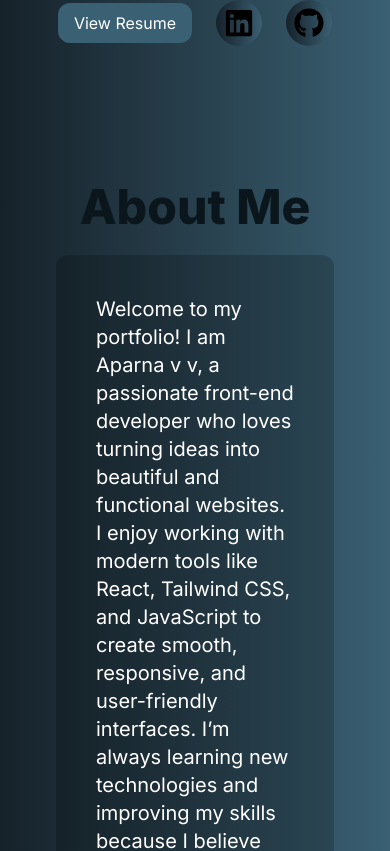
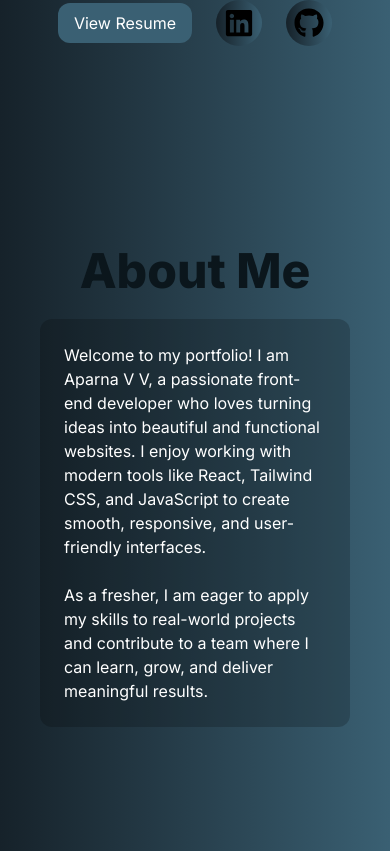
Before and after one commit to aparnavv373/My-portfolio, a React (Vite) app: page / in a window 390 px wide. Shown: the part 813-1664 px from the top of the page. Built offline with nearby package versions, Linux system fonts and the light colour scheme; no server answers.

Commit message:
Fix mobile layout issues

```diff
--- a/src/App.jsx
+++ b/src/App.jsx
@@ -12,7 +12,7 @@ function App() {
     <div className="min-h-screen bg-gradient-to-r from-[#16222A] to-[#3A6073] p-4">
       <Navbar />
 
-      <div className="pt-24">
+      <div className="pt-24 flex flex-col gap-20">
         <Home />
         <About />
         <Education />
--- a/src/Components/About.jsx
+++ b/src/Components/About.jsx
@@ -1,20 +1,28 @@
+function About() {
+  return (
+    <section
+      id="about"
+      className="flex flex-col gap-6 items-center  px-6 py-6 "
+    >
+      <h1 className="text-5xl sm:text-5xl text-[#0b161c] font-extrabold">
+        About Me
+      </h1>
 
-function About(){
+      <div className="bg-black/20 p-6 sm:p-10 rounded-xl text-white max-w-3xl">
+        <p className="text-base sm:text-xl ">
+          Welcome to my portfolio! I am Aparna V V, a passionate front-end
+          developer who loves turning ideas into beautiful and functional
+          websites. I enjoy working with modern tools like React, Tailwind CSS,
+          and JavaScript to create smooth, responsive, and user-friendly
+          interfaces.
+          <br /><br />
+          As a fresher, I am eager to apply my skills to real-world projects and
+          contribute to a team where I can learn, grow, and deliver meaningful
+          results.
+        </p>
+      </div>
+    </section>
+  );
+}
 
-return(
- <section id="about" className='flex flex-col gap-6 items-center min-h-screen p-10 scroll-mt-20'>
-    <h1 className='text-5xl text-[#0b161c]  font-extrabold'>About Me</h1>
-    <div className=' bg-black/20 p-10 rounded-xl text-white '>
-<p className='max-w-md text-xl mb-4'>
-            Welcome to my portfolio! I am Aparna v v, a passionate front-end developer who loves turning ideas into beautiful and functional websites. I enjoy working with modern tools like React, Tailwind CSS, and JavaScript to create smooth, responsive, and user-friendly interfaces. I’m always learning new technologies and improving my skills because I believe great design comes from creativity and continuous growth.
-As a fresher, I am eager to apply my skills to real-world projects and contribute to a team where I can learn, grow, and deliver meaningful results.
-        </p>
-
-    </div>
-
-
- </section>
-
-)
-}
-export default About
+export default About;
--- a/src/Components/Contact.jsx
+++ b/src/Components/Contact.jsx
@@ -58,7 +58,7 @@ function Contact() {
   return (
     <section
       id="contact"
-      className="min-h-screen w-full flex items-center p-10 justify-center scroll-mt-20"
+      className=" w-full flex items-center py-20 px-6 justify-center "
     >
       <div className="border p-10 bg-black/0 rounded-xl shadow-[#16222A] w-full sm:w-[60%]">
         <h2 className="text-center text-white font-bold text-5xl mb-6">
@@ -100,11 +100,13 @@ function Contact() {
           </div>
 
           <div className="flex justify-center">
+              <div className="scale-[0.75] sm:scale-100 origin-center">
             <ReCAPTCHA
               ref={recaptchaRef}
               sitekey={import.meta.env.VITE_RECAPTCHA_SITE_KEY}
               onChange={(value) => setCaptchaValue(value)}
             />
+              </div>
           </div>
 
           <button
--- a/src/Components/Education.jsx
+++ b/src/Components/Education.jsx
@@ -25,7 +25,7 @@ function Education(){
     ]
 return(
 
-    <section id="education" className="min-h-screen w-full flex flex-col items-center py-10 justify-center gap-4 scroll-mt-20 ">
+    <section id="education" className="w-full flex flex-col items-center py-20 px-6 justify-center gap-4">
          <h1 className="text-[#0b161c] text-5xl font-extrabold">Education</h1>
          <div className="relative flex flex-col gap-8  p-10 border-[#16222A]  w-full sm:w-[60%]">
           {educationSet.map((data,index)=>(
--- a/src/Components/Footer.jsx
+++ b/src/Components/Footer.jsx
@@ -9,7 +9,7 @@ function Footer(){
          <a href="aparnavv836@gmail.com" className="text-3xl"><SiGmail /></a>
           </div>
           <div>
-                <p className="text-xl text-white">&copy; 2025 Aparna. All rights reserved.</p>
+                <p className="text-sm sm:text-xl text-white text-center">&copy; 2025 Aparna. All rights reserved.</p>
           </div>
           </footer>
 
--- a/src/Components/Navbar.jsx
+++ b/src/Components/Navbar.jsx
@@ -5,8 +5,8 @@ function Navbar(){
     const[open,setOpen]=useState(false)
     return(
 
-         <nav className="flex items-center justify-between bg-gradient-to-r from-[#3A6073] to-[#16222A] rounded-full shadow-lg px-6 py-4 text-white fixed right-4 left-4 z-40">
-        <a href="#home" className="font-bold text-lg">Aparna</a>
+         <nav className="flex items-center justify-between bg-gradient-to-r from-[#3A6073] to-[#16222A] rounded-full shadow-lg px-6 py-4 text-white fixed right-4 left-4 z-40 scroll-mt-24 ">
+        <a href="#home" className="font-bold text-lg">Aparna v v</a>
 
         {/* Desktop Menu */}
         <ul className="hidden sm:flex space-x-8">
--- a/src/Components/Project.jsx
+++ b/src/Components/Project.jsx
@@ -24,7 +24,7 @@ const projectSet=[
 ]
     return(
 
-<section id="project" className="mt-8 min-h-screen flex flex-col items-center scroll-mt-20 ">
+<section id="project" className="flex flex-col items-center py-20 px-6">
 
     <h1 className="text-[#0b161c] text-center text-5xl font-extrabold ">Projects</h1>
     <div className=" text-white grid sm:grid-cols-3 sm:justify-items-center gap-10 p-10 rounded-xl break-words " >
--- a/src/Components/Skill.jsx
+++ b/src/Components/Skill.jsx
@@ -41,7 +41,7 @@ const skillsData = [
 
 function Skill(){
     return(
-        <section id="skill" className='text-white py-10 min-h-screen scroll-mt-20'>
+        <section id="skill" className='text-white py-20 px-6 '>
             <h2 className='text-[#0b161c] text-center text-5xl font-extrabold  '>Skills</h2>
             <div className="grid sm:grid-cols-2  gap-8 p-4">
     {skillsData.map((data, index) => (
```
